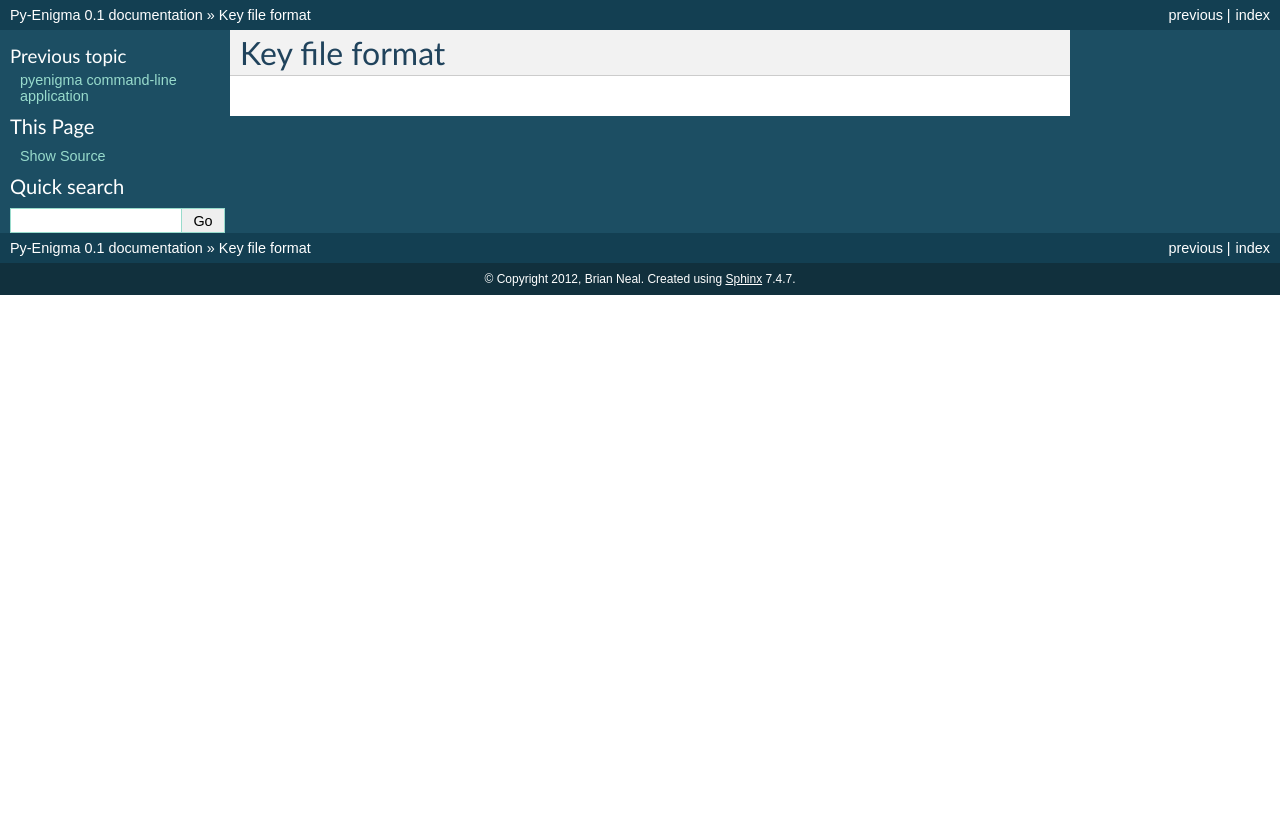
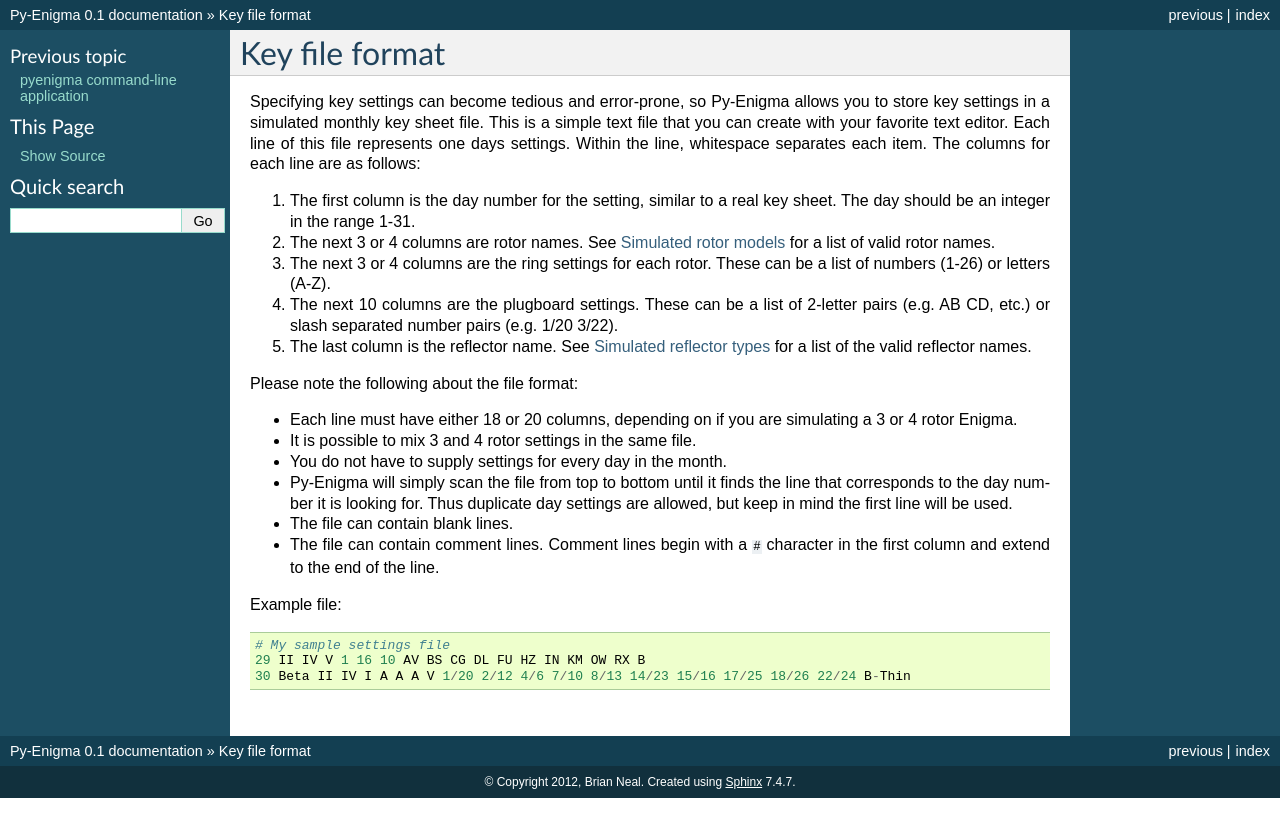
Before and after one commit to gremmie/enigma, a Sphinx documentation site: the page built from enigma/docs/source/keyfile.rst, in a window 1280 px wide. Shown: the top 837 px of the page. Built offline with Sphinx 7.4.7, drawn with Linux system fonts in a browser that asks for light colours.

Commit message:
Documented the key file format.

```diff
--- a/enigma/docs/source/index.rst
+++ b/enigma/docs/source/index.rst
@@ -33,5 +33,4 @@ Indices and tables
 ==================
 
 * :ref:`genindex`
-* :ref:`modindex`
 * :ref:`search`
--- a/enigma/docs/source/keyfile.rst
+++ b/enigma/docs/source/keyfile.rst
@@ -1,2 +1,39 @@
 Key file format
 ===============
+
+Specifying key settings can become tedious and error-prone, so Py-Enigma allows
+you to store key settings in a simulated monthly key sheet file. This is a
+simple text file that you can create with your favorite text editor. Each line
+of this file represents one days settings. Within the line, whitespace separates
+each item. The columns for each line are as follows:
+
+#. The first column is the day number for the setting, similar to a real key
+   sheet. The day should be an integer in the range 1-31.
+#. The next 3 or 4 columns are rotor names. See :ref:`rotor-table-label` for a
+   list of valid rotor names.
+#. The next 3 or 4 columns are the ring settings for each rotor. These can be a
+   list of numbers (1-26) or letters (A-Z).
+#. The next 10 columns are the plugboard settings. These can be a list of
+   2-letter pairs (e.g. AB CD, etc.) or slash separated number pairs (e.g. 1/20
+   3/22).
+#. The last column is the reflector name. See :ref:`reflector-table-label` for a
+   list of the valid reflector names.
+
+Please note the following about the file format:
+
+* Each line must have either 18 or 20 columns, depending on if you are
+  simulating a 3 or 4 rotor Enigma.
+* It is possible to mix 3 and 4 rotor settings in the same file.
+* You do not have to supply settings for every day in the month.
+* Py-Enigma will simply scan the file from top to bottom until it finds the line
+  that corresponds to the day number it is looking for. Thus duplicate day
+  settings are allowed, but keep in mind the first line will be used.
+* The file can contain blank lines.
+* The file can contain comment lines. Comment lines begin with a ``#`` character
+  in the first column and extend to the end of the line.
+
+Example file::
+
+   # My sample settings file
+   29 II IV V 1 16 10 AV BS CG DL FU HZ IN KM OW RX B
+   30 Beta II IV I A A A V 1/20 2/12 4/6 7/10 8/13 14/23 15/16 17/25 18/26 22/24 B-Thin
```
